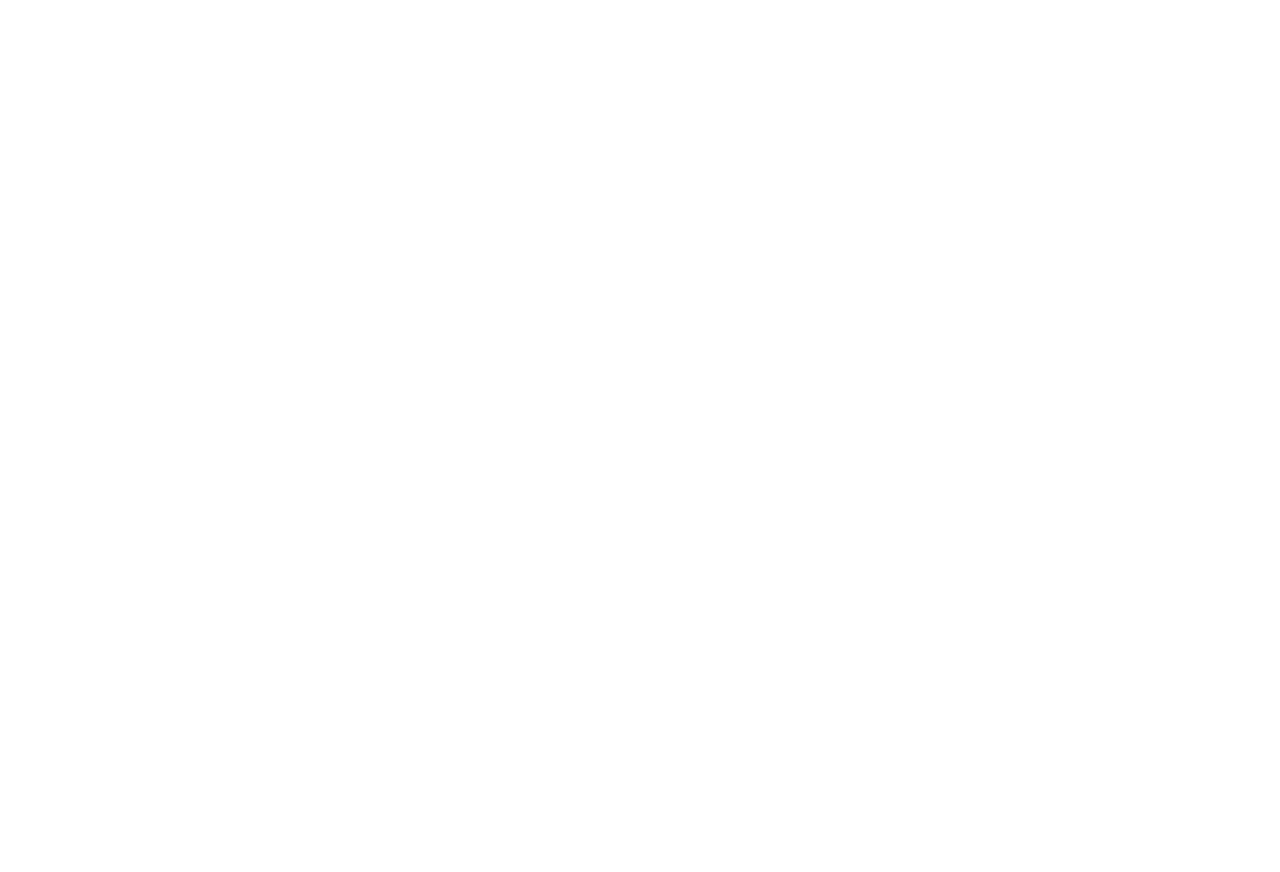
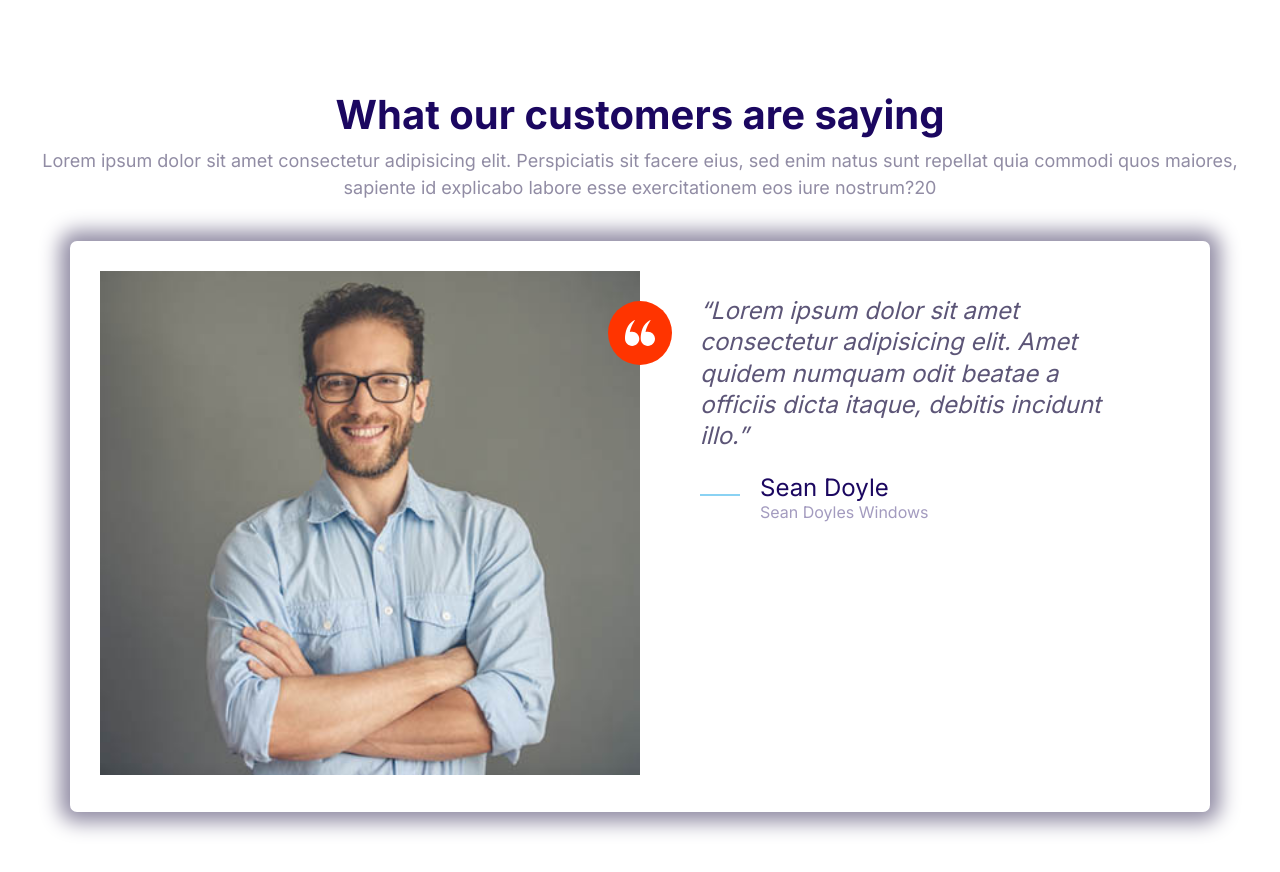
Before and after one commit to alexcammeraat/First-website-build, a plain HTML site: page index.html in a window 1280 px wide. Before the commit the page ends 800 px from the top, so only its background shows below. Drawn offline with Linux system fonts and the light colour scheme.

Commit message:
Testimonial Block Finished.

```diff
--- a/CSS/stylesheet.css
+++ b/CSS/stylesheet.css
@@ -494,9 +494,8 @@ bottom: 10px;
 }
 
 /* testimonials */
-
 .testimonial{
-    pad: 3rem ;
+    padding: 3rem ;
 
 }
 .testimonial__image{
@@ -612,6 +611,7 @@ opacity: 1;
 }
 .block__header{ /* if we didnt make a seprate class, then everything under the block element would be center aligned even cards etc.*/
     text-align: center;
+    margin-bottom: 4rem;  /*we add this so we dont need to repeat the margin bottom to every Header in every block*/
 }
 .block__heading{
     margin-top: 0;
--- a/index.html
+++ b/index.html
@@ -15,7 +15,54 @@
     <link rel="stylesheet" href="CSS/stylesheet.css" />
   </head>
   <body>
+    <section class="block">
+  <header class="block__header">
+    <h2> What our customers are saying</h2>
+    <p>Lorem ipsum dolor sit amet consectetur adipisicing elit. Perspiciatis sit facere eius, sed enim natus sunt repellat quia commodi quos maiores, sapiente id explicabo labore esse exercitationem eos iure nostrum?20</p>
+  </header>
 
+  <div class="container">
+
+    <div class="card testimonial">
+      <div class=" grid grid--1x2">
+        <div class="testimonial__image">
+          <img src="Images/testimonial.jpg" alt="A image of a smiling customer"/>
+          <span class="icon-container icon-container--accent">
+            <svg class="icon icon--white icon--small">
+              <use xlink:href="images/sprite.svg#quotes"></use>
+            </svg>
+          </span>
+        </div>
+
+        <div>
+      <blockquote class="quote">
+        <p class="quote__text">Lorem ipsum dolor sit amet consectetur adipisicing elit. Amet quidem numquam odit beatae a officiis dicta itaque, debitis incidunt illo.</p>
+
+        <footer>
+          <div class="media">
+            <div class="media__image">
+                <svg class="icon icon--primary quote__line">
+                    <use xlink:href="images/sprite.svg#line"></use>
+                  </svg>
+            </div>
+            <div class="media__body">
+                <h3 class="media__title quote__author">Sean Doyle</h3>
+                <p class="quote__company">Sean Doyles Windows</p>
+            </div>
+            </div>
+        </footer>
+      </blockquote>
+
+        </div>
+      </div>
+      </div>
+
+
+
+  </div>
+
+
+</section>
     <script src="js/main.js"></script>
   </body>
 </html>
```
Also changed, not shown: Components/Block_testimonials.html (added, +43 -0 lines).
